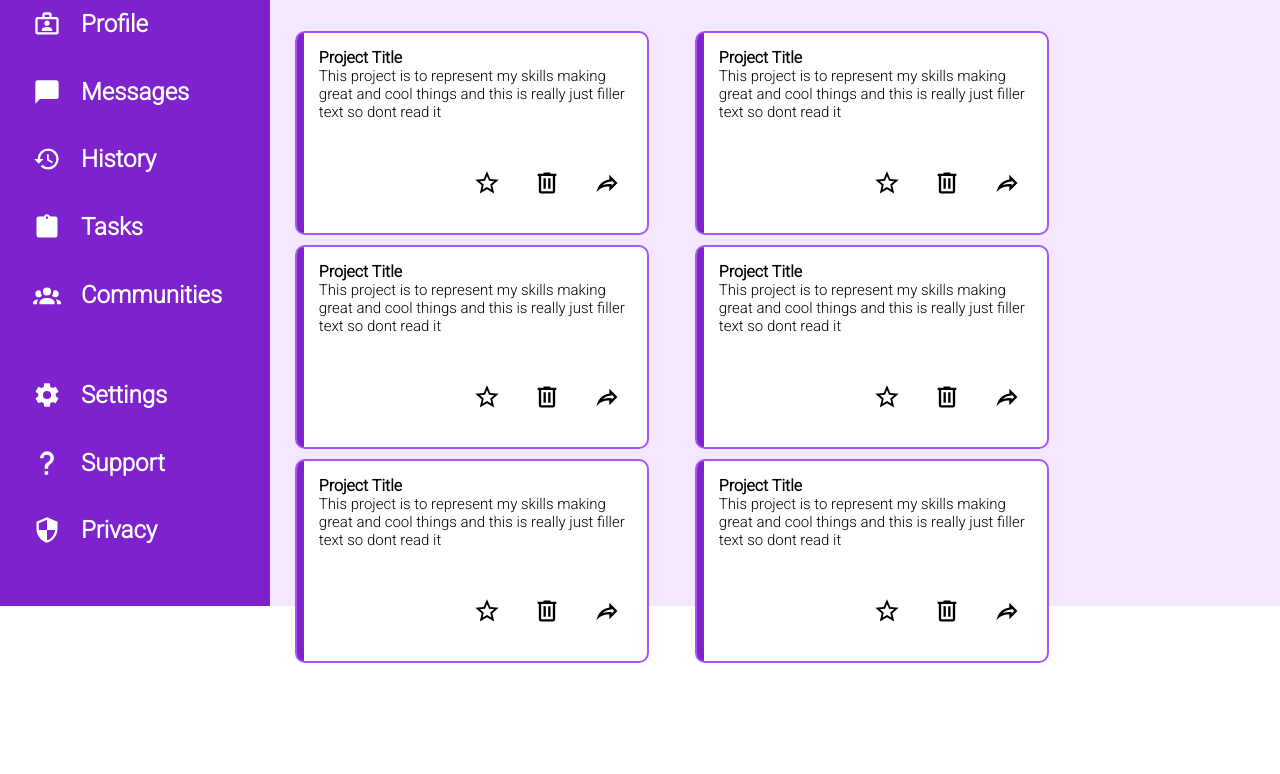
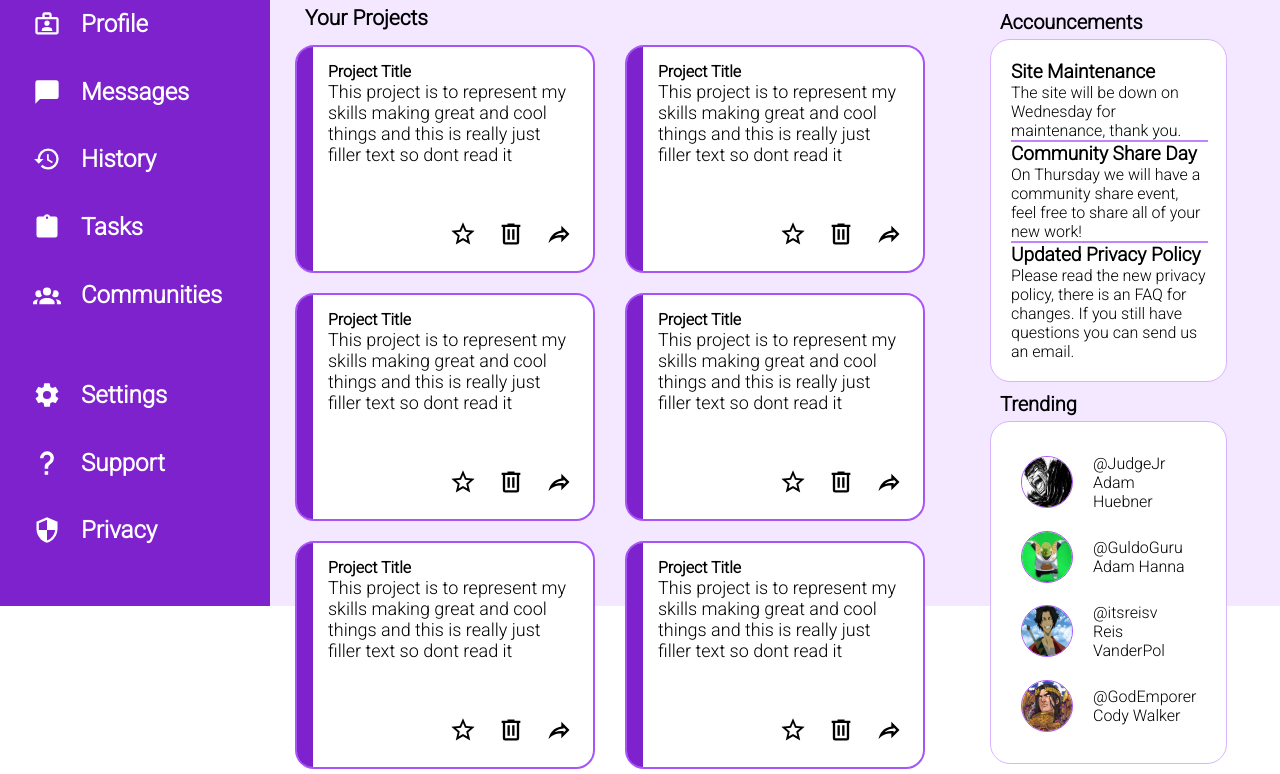
Before and after one commit to itsreisv/admin-dashboard, a plain HTML site: page index.html in a window 1280 px wide. Shown: the part 194-968 px from the top of the page. Before the commit the page ends 862 px from the top, so only its background shows below. Drawn offline with Linux system fonts and the light colour scheme.

Commit message:
finished project

```diff
--- a/index.html
+++ b/index.html
@@ -166,20 +166,81 @@
             <button><img src="images/share-outline.svg" alt="share icon" class="svg-black"></button>
         </div>
        </div>
+    </div>
 
 
 
 
+
+    <div class="announcements-trending">
+        <div class="accouncements">
+            <h4 class="annhead">Accouncements</h4>
+            <div class="ann-content">
+                <div class="ann">
+                    <h6>Site Maintenance</h6>
+                    <p>The site will be down on Wednesday for maintenance, thank you.</p>
+                </div>
+                <div class="divider"></div>
+                <div class="ann">
+                    <h6>Community Share Day</h6>
+                    <p>On Thursday we will have a community share event, feel free to share all of your new work!</p>
+                </div>
+                <div class="divider"></div>
+                <div class="ann">
+                    <h6>Updated Privacy Policy</h6>
+                    <p>Please read the new privacy policy, there is an FAQ for changes. If you still have questions you can send us an email.</p>
+                </div>
+            </div>
+        </div>
+
+        <div class="trending">
+            <h4 class="annhead">Trending</h4>
+            <div class="trending-content">
+                <div class="trend">
+                    <img src="images/guts.jpg" alt="profile picture" class="profile">
+                    <p>
+                        <span>@JudgeJr</span>
+                        <br>
+                        <span>Adam Huebner</span>
+                    </p>
+                </div>
+                <div class="trend">
+                    <img src="images/guldo.jpeg" alt="profile picture" class="profile">
+                    <p>
+                        <span>@GuldoGuru</span>
+                        <br>
+                        <span>Adam Hanna</span>
+                    </p>
+                </div>
+                <div class="trend">
+                    <img src="images/mugen.jpg" alt="profile picture" class="profile">
+                    <p>
+                    <span>@itsreisv</span>
+                    <br>
+                    <span>Reis VanderPol</span>
+                    </p>
+                </div>
+                <div class="trend">
+                    <img src="images/cody.jpg" alt="profile picture" class="profile">
+                    <p>
+                    <span>@GodEmporer</span>
+                    <br>
+                    <span>Cody Walker</span>
+                    </p>
+                </div>
+            </div>
+
+        </div>
+
     </div>
 
 
-    <div class="announcements">
 
-    </div>
 
-    <div class="trending">
 
-    </div>
+
+
+
 </div>
 
 
--- a/styles.css
+++ b/styles.css
@@ -29,13 +29,17 @@ html, body {
  }
 
  h5 {
-    font-size: 15px;
-    font-weight: 400;
+    font-size: 18px;
+    font-weight: 350;
     margin: 0; padding: 0;
  }
 
+ h6 {
+    margin: 0;
+    font-size: 19px;
+ }
+
  p {
-     font-weight: bold;
      margin: 0; padding: 0;
  }
 
@@ -55,6 +59,7 @@ html, body {
  button {
     background-color: white;
     border: none;
+    padding: 0;
  }
 
  button:active {
@@ -154,6 +159,7 @@ html, body {
      width: 50px;
      height: 50px;
      border-radius: 100px;
+     border:#a855f7 solid 1px;
  }
 
  .profile2 {
@@ -161,6 +167,7 @@ html, body {
      height: 80px;
      border-radius: 100px;
      grid-row: 1 / 3;
+     border:#a855f7 solid 1px;
  }
 
  .greet {
@@ -203,14 +210,17 @@ html, body {
     display: grid;
     grid-template-columns:2fr 1fr ;
     grid-template-rows:1fr ;
+    padding: 20px;
+    gap: 10px;
  }
 
  .projects {
     display: grid;
-    grid-template-columns: 400px 400px ;
-    grid-template-rows: 1fr 1fr 1fr;
-    margin-top: 50px;
-    margin-left: 20px;
+    grid-template-columns: repeat(auto-fit, minmax(300px, 1fr));
+    grid-template-rows: auto 1fr 1fr;
+    grid-auto-rows: 1fr;
+    row-gap: 10px;
+    column-gap: 20px;
 
  }
 
@@ -222,13 +232,11 @@ html, body {
 
  .card {
     display: grid;
-    grid-template-columns: .02fr 1fr;
-    grid-template-rows: 1fr 1fr;
-    width: 350px;
-    height: 200px;
+    grid-template-rows: 1fr auto;
+    grid-template-columns: 1rem 1fr;
     background-color: white;
     border:#a855f7 2px solid;
-    border-radius: 10px;
+    border-radius: 19px;
     margin: 5px;
  }
 
@@ -252,10 +260,77 @@ html, body {
  }
 
  .card-title {
-    position: absolute;
-    top: 21vh;
-    left: 17vw;
+    display: flex;
+    grid-column: 1 / -1;
     height: 30px;
     font-weight: 2500;
+    font-size: 21px;
+    align-items: end;
+    margin-left: 15px;
+ }
+
+ .announcements-trending {
+    display: grid;
+    grid-template-columns: .75fr;
+    grid-template-rows: 1fr 1fr;
+    gap: 10px;
+    padding: 10px;
+    margin-left: 40px;
+ }
+
+ .accouncements {
+    display: grid;
+    grid-template-columns: 1fr;
+    grid-template-rows: auto 1fr;
+    grid-row: 1 / 2;
+    grid-column: 1 / 2;
+ }
+
+ .ann-content {
+    background-color: white;
+    border-radius: 20px;
+    padding: 20px;
+    grid-row: 2 / 5;
+    grid-column: 1 / 2;
+   display: flex;
+   flex-direction: column;
+   justify-content: space-between;
+   border: #d8b4fe solid 1px;
+ }
+
+ .annhead {
+    margin-left: 10px;
+    margin-bottom: 5px;
     font-size: 20px;
  }
+
+ .divider {
+    width: 100%;
+   border: #c084fc solid 1px;
+ }
+
+ .trending {
+    display: grid;
+    grid-template-columns: 1fr;
+    grid-template-rows: auto 1fr;
+ }
+
+ .trending-content {
+    background-color: white;
+    border-radius: 20px;
+    padding: 20px;
+    grid-row: 2 / 5;
+    grid-column: 1 / 2;
+   display: flex;
+   flex-direction: column;
+    justify-content: center;
+   align-items: left;
+   border: #d8b4fe solid 1px;
+ }
+
+ .trend {
+    display: flex;
+    align-items: center;
+    margin: 10px;
+    gap: 20px;
+ }
```
Also changed, not shown: images/cody.jpg (added), images/guldo.jpeg (added), images/guts.jpg (added).
